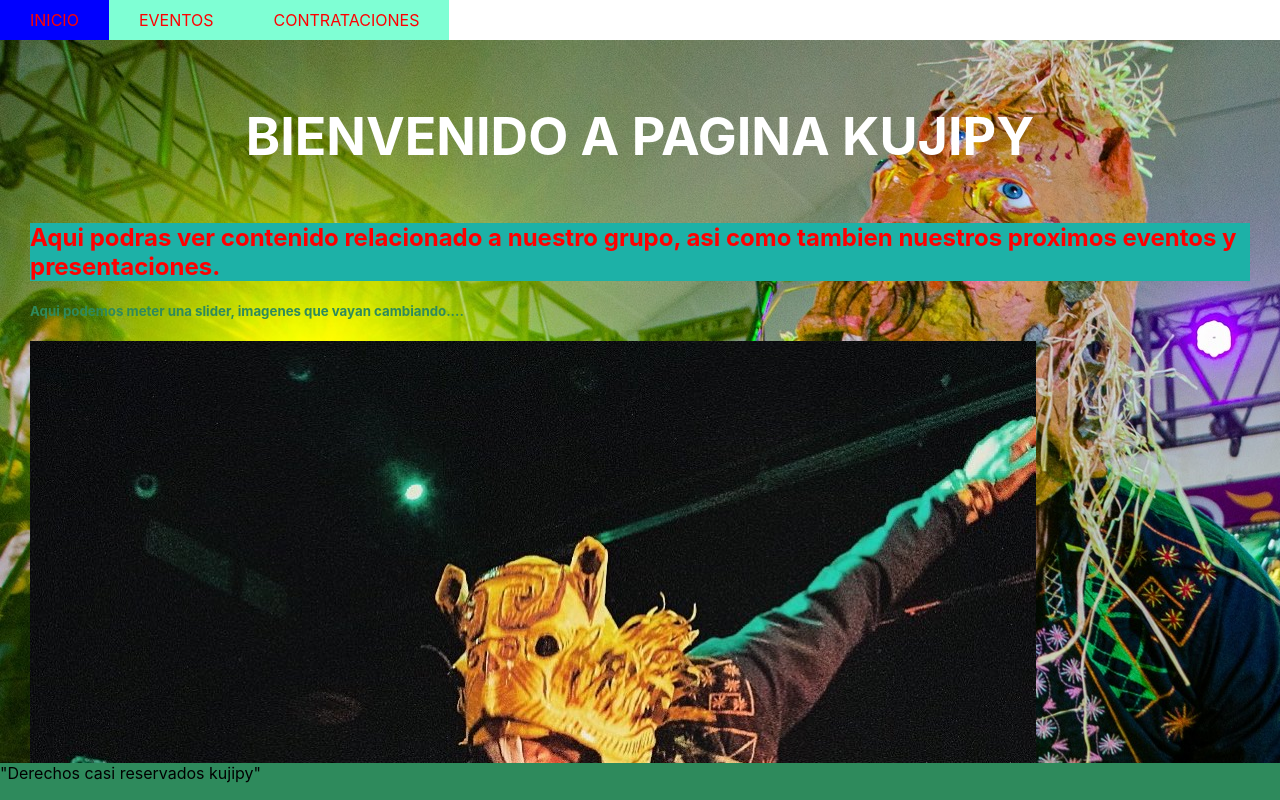
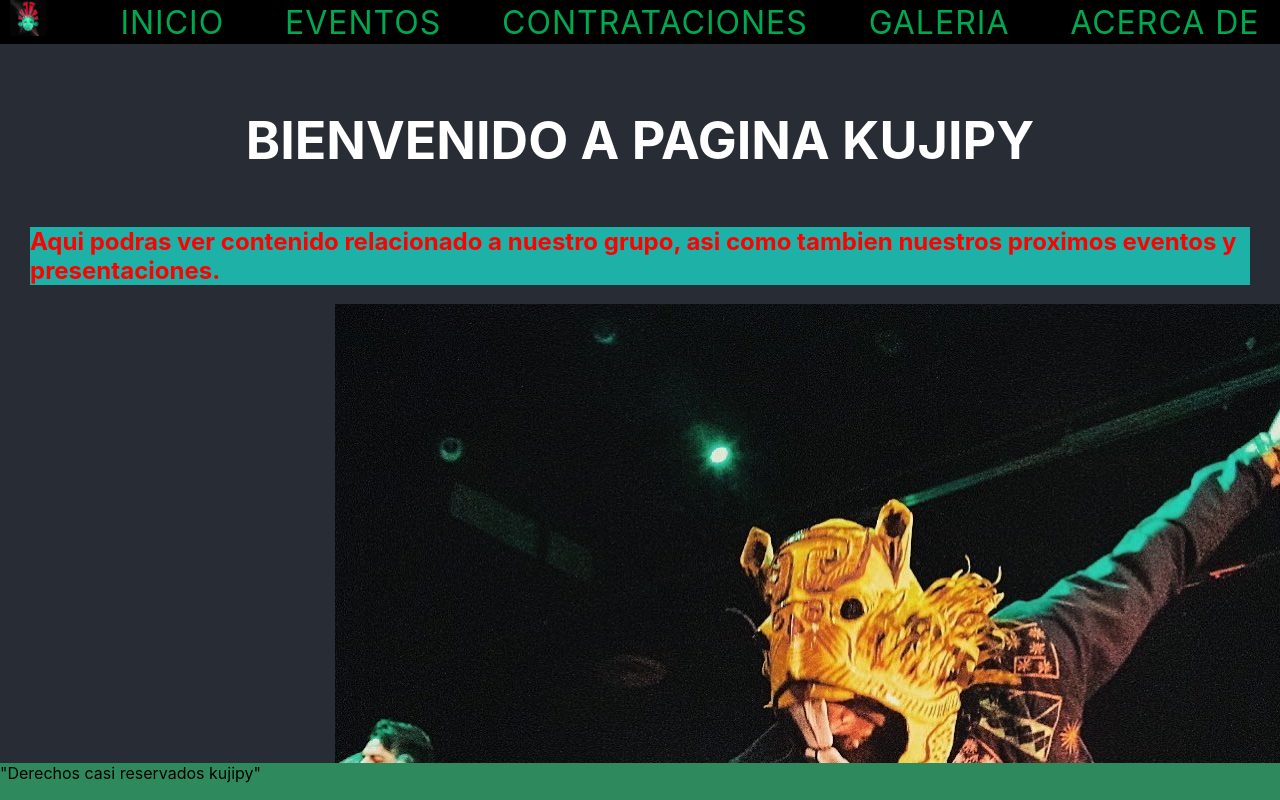
Before and after one commit to kamjotpetjaay/Kujipy_Web, a React (Create React App) app in the folder webpage/: page / in a window 1280 px wide. Built offline with nearby package versions, Linux system fonts and the light colour scheme.

Commit message:
Actualizando navbar

```diff
--- a/webpage/src/App.css
+++ b/webpage/src/App.css
@@ -23,8 +23,7 @@
 }
 .Content {
   height: 90%;
-  background-color: #2e618a;
-  background-image: url(./assets/tiptsy.jpg);
+  background-color: #282c34;
   padding: 30px;
   overflow-y: scroll;
 }
--- a/webpage/src/App.tsx
+++ b/webpage/src/App.tsx
@@ -16,13 +16,15 @@ function App() {
 
   return (
     <div className="App">
-
-      <nav>
+      <div className='NavBar'>
+        <Navbar/>
+      </div>
+      {/* <nav>
         <a href= "#" className= "Nav-enlace">INICIO</a>
         <a href= "#" className= "Nav-enlace">EVENTOS</a>
         <a href= "#" className= "Nav-enlace">CONTRATACIONES</a>
 
-      </nav>
+      </nav> */}
       <div className='Content'>
         <header className="App-header">
           <h1>
@@ -35,9 +37,6 @@ function App() {
           </h2>
         </div>
         <div className='Galery-main'>
-          <h5>
-            Aqui podemos meter una slider, imagenes que vayan cambiando....
-          </h5>
           <ImageSlider galeriaImagenes={ galeriaImagenes} />
         </div>
       </div>
--- a/webpage/src/components/ImageSlider/ImageSlider.css
+++ b/webpage/src/components/ImageSlider/ImageSlider.css
@@ -10,7 +10,7 @@
   }
 
 .slider-container{
-    max-width: 100%;
+    max-width: 50%;
     position: relative;
     margin: auto;
 }
--- a/webpage/src/components/Navbar/Navbar.styled.ts
+++ b/webpage/src/components/Navbar/Navbar.styled.ts
@@ -17,9 +17,8 @@ export const NavbarLogoStyle = styled.div`
 `;
 
 export const NavbarElementsStyle = styled.div`
-  background-color: black;
   height: 100%;
-  width: 90%;
-  margin-left: 20px;
-  margin-right: 20px;
+  width: 100%;
+  display: flex;
+  flex-direction: row;
 `;
--- a/webpage/src/components/Navbar/Navbar.tsx
+++ b/webpage/src/components/Navbar/Navbar.tsx
@@ -11,7 +11,11 @@ const Navbar: FC<NavbarProps> = () => (
         <NavbarLogo/>
     </NavbarLogoStyle>
     <NavbarElementsStyle>
-        <NavbarElement/>
+        <NavbarElement texto = "INICIO"/>
+        <NavbarElement texto = "EVENTOS"/>
+        <NavbarElement texto = "CONTRATACIONES"/>
+        <NavbarElement texto = "GALERIA"/>
+        <NavbarElement texto = "ACERCA DE"/>
     </NavbarElementsStyle>
  </NavbarKujipy>
 );
--- a/webpage/src/components/NavbarElement/NavbarElement.lazy.tsx
+++ b/webpage/src/components/NavbarElement/NavbarElement.lazy.tsx
@@ -4,7 +4,7 @@ const LazyNavbarElement = lazy(() => import('./NavbarElement'));
 
 const NavbarElement = (props: JSX.IntrinsicAttributes & { children?: React.ReactNode; }) => (
   <Suspense fallback={null}>
-    <LazyNavbarElement {...props} />
+    <LazyNavbarElement texto='hola' {...props} />
   </Suspense>
 );
 
--- a/webpage/src/components/NavbarElement/NavbarElement.styled.ts
+++ b/webpage/src/components/NavbarElement/NavbarElement.styled.ts
@@ -1,4 +1,32 @@
 import styled from 'styled-components';
 
 export const NavbarElementWrapper = styled.div`
+    display: inline-block;
+    margin: 0 auto;
 `;
+
+export const ButtonStyle = styled.a`
+    box-sizing: border-box;
+    color: #00a84f;
+    background: transparent;
+    display: inline-block;
+    text-decoration: none;
+    letter-spacing: 1px;
+    margin: 0 auto;
+    height: 100%;
+`;
+
+export const SpanStyle = styled.span`
+    align-items: center;
+    border-radius: 25px;
+    display: flex;
+    justify-content: center;
+    height: 100%;
+    transition: background .5s ease;
+    width: 100%;
+    padding: 0 10px;
+    &:hover ${this} {
+        background-image: linear-gradient(to right, #006175 0%, #00a950 100%);
+        padding: 0 10px;
+    }
+`;
--- a/webpage/src/components/NavbarElement/NavbarElement.tsx
+++ b/webpage/src/components/NavbarElement/NavbarElement.tsx
@@ -1,11 +1,15 @@
 import React, { FC } from 'react';
-import { NavbarElementWrapper } from './NavbarElement.styled';
+import { NavbarElementWrapper, SpanStyle, ButtonStyle } from './NavbarElement.styled';
 
-interface NavbarElementProps {}
+interface NavbarElementProps {
+   texto: string
+}
 
-const NavbarElement: FC<NavbarElementProps> = () => (
+const NavbarElement: FC<NavbarElementProps> = ({texto}: NavbarElementProps) => (
  <NavbarElementWrapper>
-    NavbarElement Component
+   <ButtonStyle href= "#" >
+      <SpanStyle>{texto}</SpanStyle>
+   </ButtonStyle>
  </NavbarElementWrapper>
 );
 
```
Also changed, not shown: 2 other files (tests, documents, lock files or other folders).
